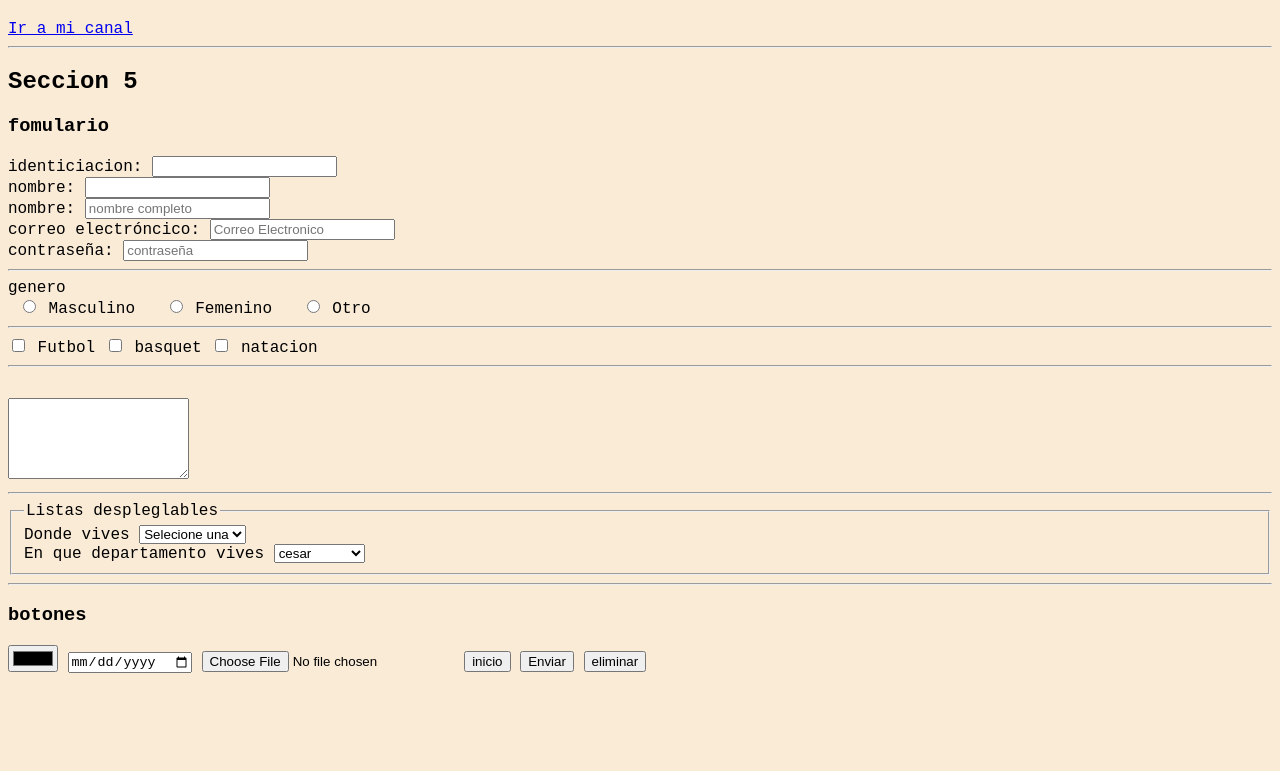
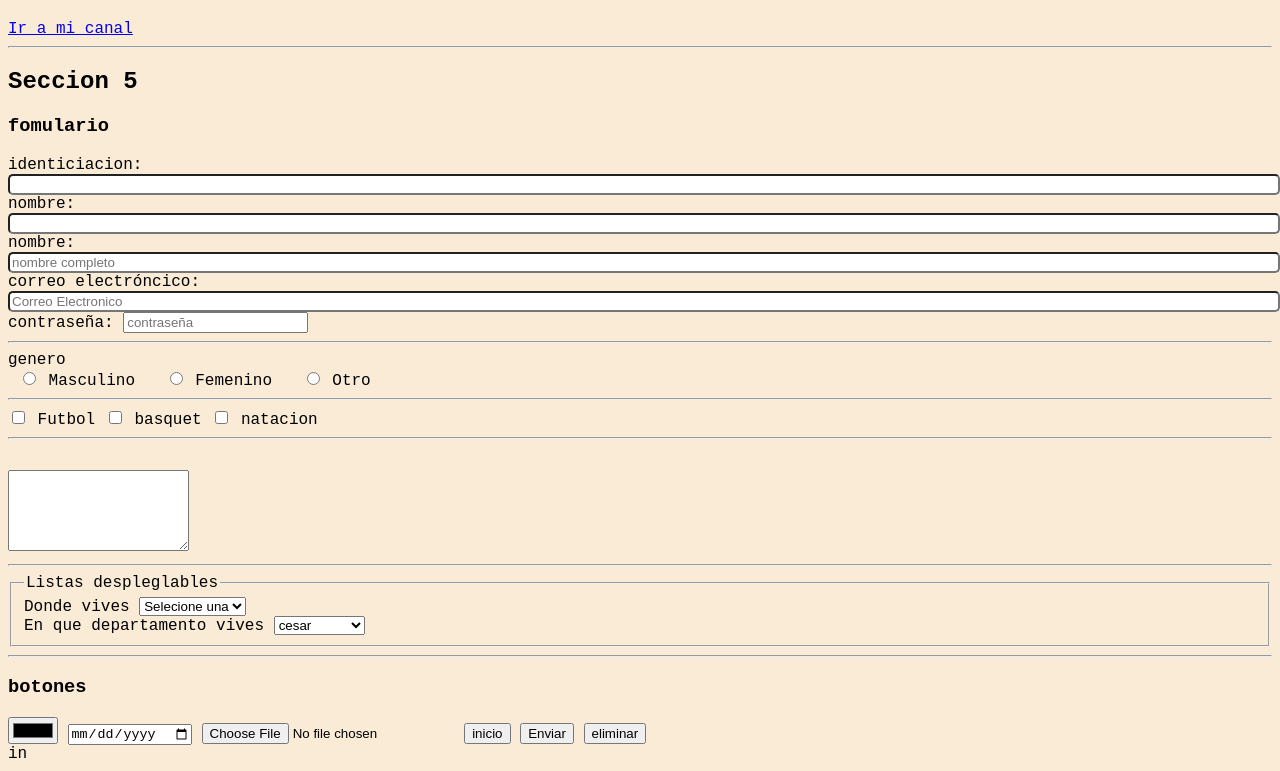
Before and after one commit to Finn1706/Mi-primer-repositorio, a plain HTML site: page index.html in a window 1280 px wide. Shown: the part 837-1608 px from the top of the page. Before the commit the page ends 1518 px from the top, so only its background shows below. Drawn offline with Linux system fonts and the light colour scheme.

Commit message:
dando estilo cssa los imput

```diff
--- a/estilo.css
+++ b/estilo.css
@@ -35,3 +35,11 @@ p {
 .dep{
     display: inline;
 }
+input[type="text"],input[type="number"],input[type="email"]{
+    width: 100%;
+    border-radius: 5px;
+    padding: 15px auto;
+
+
+
+}
--- a/index.html
+++ b/index.html
@@ -118,3 +118,4 @@
     <input type="submit" value="Enviar">
     <input type="reset" value="eliminar">
 </section>
+in
```
